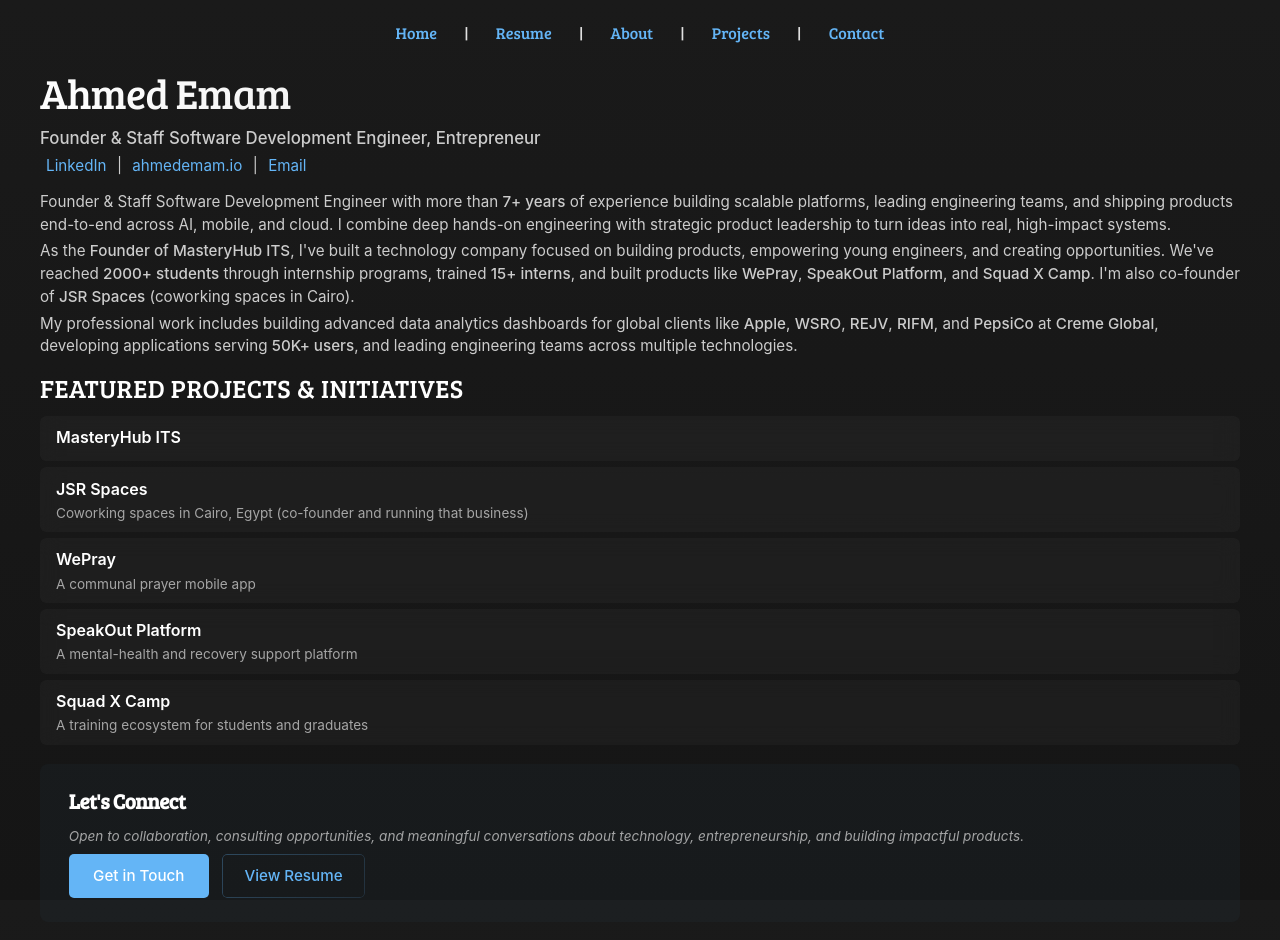
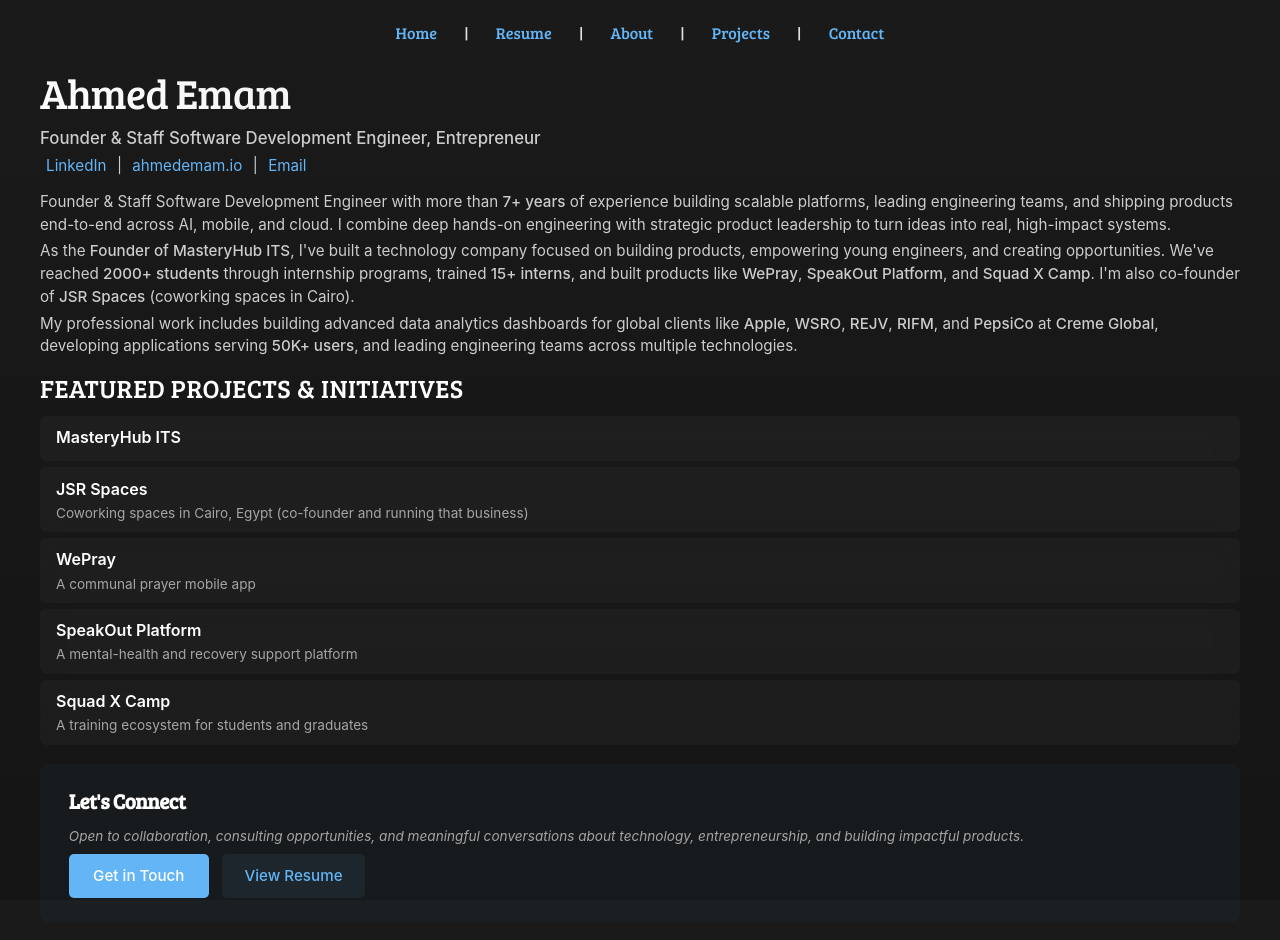
Before and after one commit to ahmedemam/ahmedemam.github.io, a Jekyll site: the page built from index.html, in a window 1280 px wide. Built offline with Jekyll 4.4.1, drawn with Linux system fonts in a browser that asks for light colours.

Commit message:
Simplify secondary button styling for better compatibility

```diff
--- a/assets/css/style.scss
+++ b/assets/css/style.scss
@@ -716,7 +716,7 @@ h4 {
 .cta-button-secondary {
   display: inline-block;
   padding: 0.65em 1.5em;
-  background: transparent;
+  background: rgba(100, 181, 246, 0.08);
   color: $link-color;
   text-decoration: none;
   border-radius: 5px;
@@ -725,29 +725,11 @@ h4 {
   transition: all 0.8s ease;
   text-align: center;
   min-width: 140px;
-  position: relative;
-
-  &::before {
-    content: '';
-    position: absolute;
-    inset: 0;
-    border-radius: 5px;
-    padding: 1px;
-    background: linear-gradient(135deg, $link-color, rgba(100, 181, 246, 0.5));
-    -webkit-mask: linear-gradient(#fff 0 0) content-box, linear-gradient(#fff 0 0);
-    -webkit-mask-composite: xor;
-    mask-composite: exclude;
-    opacity: 0.3;
-    transition: opacity 0.8s ease;
-  }
 
   &:hover {
+    background: rgba(100, 181, 246, 0.15);
     color: #7ec3f6;
     transform: translateY(-2px);
-
-    &::before {
-      opacity: 0.6;
-    }
   }
 
   &:focus {
```
